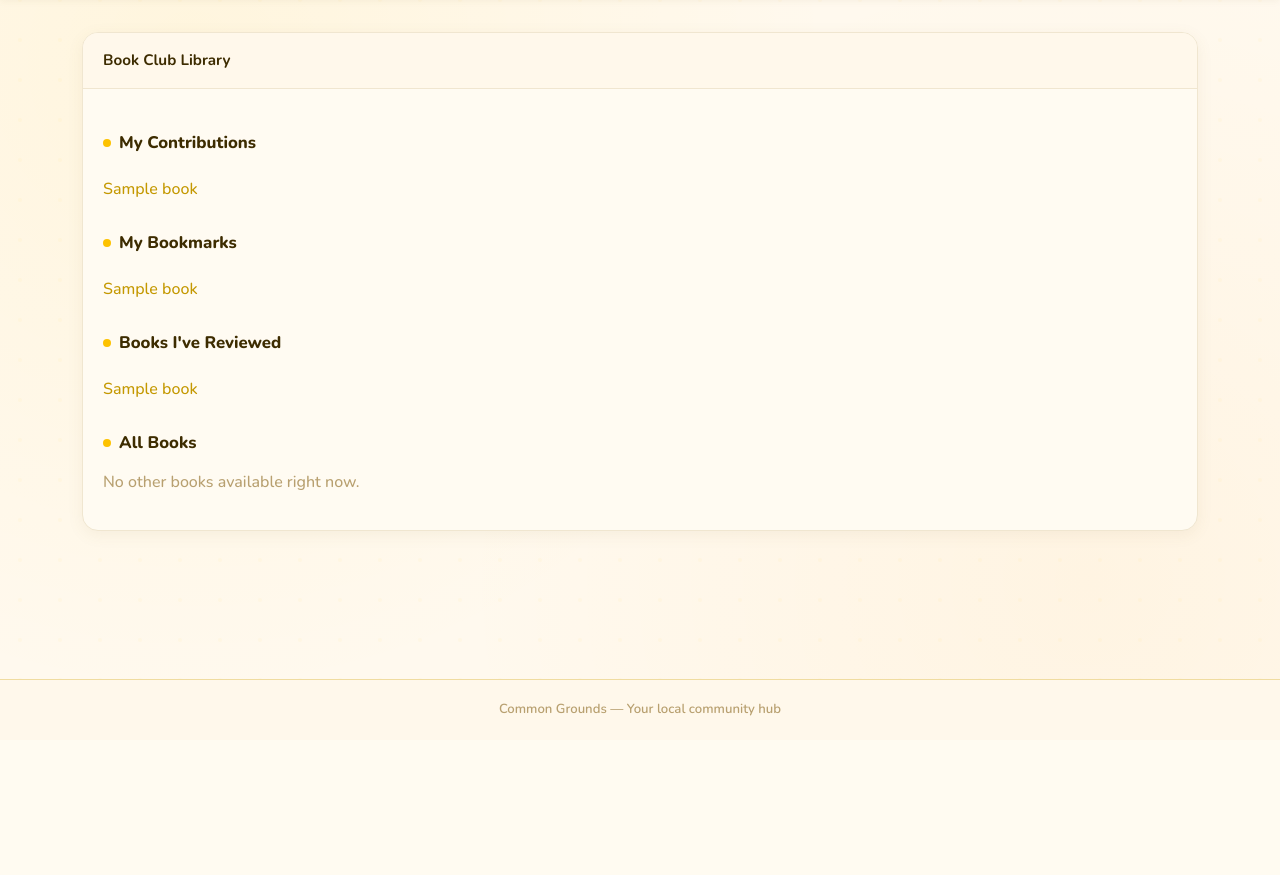
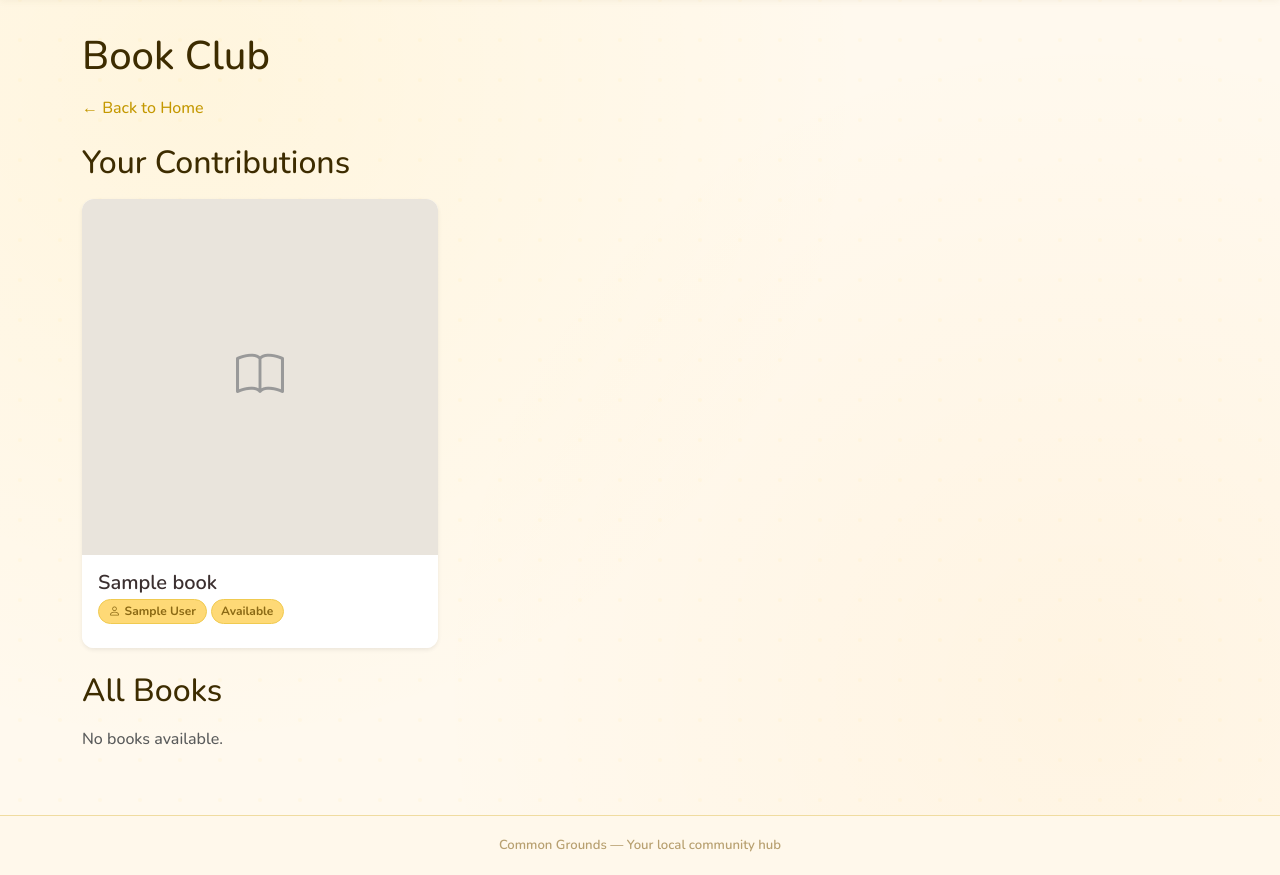
Before and after one commit to michellegillaineguzman/commongrounds-draft-5, a Django app: page /bookclub/books/ in a window 1280 px wide. Shown: the part 60-935 px from the top of the page. Before the commit the page ends 776 px from the top, so only its background shows below. Run offline with Django 5.2, Linux system fonts and the light colour scheme; a user stored in the database is signed in; tables that the repository leaves empty hold one stand-in row (values such as "Sample post").

Commit message:
edited forms to enhance styling and validation, update templates for standardizing the layout

```diff
--- a/bookclub/templates/bookclub/book_list.html
+++ b/bookclub/templates/bookclub/book_list.html
@@ -1,66 +1,79 @@
 {% extends "base.html" %}
 
-{% block title %}Book Club - List{% endblock %}
+{% block content %}
+<div class="container mt-4">
 
-{% block content %}
-<div class="container mt-4 mb-5">
-    <div class="card-cg">
-        <div class="card-header-cg">
-            Book Club Library
-        </div>
-        <div class="card-body">
-            <div class="mb-4">
+    <h1 class="mb-3">Book Club</h1>
+    <a href="{% url 'home' %}" class="cg-soft">← Back to Home</a>
+
+    <div class="mt-3 mb-4">
         {% if user.is_authenticated and user.profile.role == 'Book Contributor' %}
-                <a href="{% url 'bookclub:book_create' %}" class="btn btn-golden">Contribute a Book</a>
+            <a href="{% url 'bookclub:book_create' %}" class="cg-cta">+ Contribute a Book</a>
         {% endif %}
     </div>
 
     {% if user.is_authenticated %}
         {% if contributed %}
-                <h2 class="section-heading"><span class="dot"></span> My Contributions</h2>
-                <ul class="list-group mb-4">
-                    {% for book in contributed %}
-                    <li class="list-group-item bg-transparent border-0 ps-0">
-                        <a href="{% url 'bookclub:book_detail' book.pk %}" class="text-decoration-none">{{ book.title }}</a>
-                    </li>
+            <h2 class="mt-4 mb-3">Your Contributions</h2>
+            <div class="row row-cols-1 row-cols-md-3 g-4 mb-4">
+                {% for b in contributed %}
+                    <div class="col">
+                        <a href="{% url 'bookclub:book_detail' b.pk %}" class="text-decoration-none">
+                            <div class="card h-100 shadow-sm border-0" style="border-radius: 12px; overflow: hidden;">
+                                <div style="width: 100%; aspect-ratio: 1 / 1; overflow: hidden; background: #e9e4dc; display: flex; align-items: center; justify-content: center;">
+                                    {% if b.image %}
+                                        <img src="{{ b.image.url }}" alt="{{ b.title }}" style="width: 100%; height: 100%; object-fit: cover; display: block;">
+                                    {% else %}
+                                        <div style="color:#999;"><i class="bi bi-book" style="font-size:3rem;"></i></div>
+                                    {% endif %}
+                                </div>
+                                <div class="card-body" style="background:#fff;">
+                                    <h5 class="card-title mb-1" style="color:#3b2f2f;font-weight:600;">{{ b.title }}</h5>
+                                    <div class="d-flex flex-wrap gap-1 mb-2">
+                                        <span class="tag-cg"><i class="bi bi-person"></i> {{ b.author }}</span>
+                                        <span class="tag-cg {% if not b.available_to_borrow %}tag-full{% endif %}">
+                                            {% if b.available_to_borrow %}Available{% else %}Borrowed{% endif %}
+                                        </span>
+                                    </div>
+                                </div>
+                            </div>
+                        </a>
+                    </div>
                 {% endfor %}
-                </ul>
-                {% endif %}
-
-                {% if bookmarked %}
-                <h2 class="section-heading"><span class="dot"></span> My Bookmarks</h2>
-                <ul class="list-group mb-4">
-                    {% for book in bookmarked %}
-                    <li class="list-group-item bg-transparent border-0 ps-0">
-                        <a href="{% url 'bookclub:book_detail' book.pk %}" class="text-decoration-none">{{ book.title }}</a>
-                    </li>
-                    {% endfor %}
-                </ul>
-                {% endif %}
-
-                {% if reviewed %}
-                <h2 class="section-heading"><span class="dot"></span> Books I've Reviewed</h2>
-                <ul class="list-group mb-4">
-                    {% for book in reviewed %}
-                    <li class="list-group-item bg-transparent border-0 ps-0">
-                        <a href="{% url 'bookclub:book_detail' book.pk %}" class="text-decoration-none">{{ book.title }}</a>
-                    </li>
-                    {% endfor %}
-                </ul>
+            </div>
         {% endif %}
     {% endif %}
 
-            <h2 class="section-heading"><span class="dot"></span> All Books</h2>
-            <ul class="list-group">
-                {% for book in all_books %}
-                <li class="list-group-item bg-transparent border-0 ps-0">
-                    <a href="{% url 'bookclub:book_detail' book.pk %}" class="text-decoration-none">{{ book.title }}</a>
-                </li>
-                {% empty %}
-                <p class="text-muted-cg">No other books available right now.</p>
-                {% endfor %}
-            </ul>
+    <h2 class="mt-4 mb-3">All Books</h2>
+    {% if all_books %}
+        <div class="row row-cols-1 row-cols-md-3 g-4">
+            {% for b in all_books %}
+                <div class="col">
+                    <a href="{% url 'bookclub:book_detail' b.pk %}" class="text-decoration-none">
+                        <div class="card h-100 shadow-sm border-0" style="border-radius: 12px; overflow: hidden;">
+                            <div style="width: 100%; aspect-ratio: 1 / 1; overflow: hidden; background: #e9e4dc; display: flex; align-items: center; justify-content: center;">
+                                {% if b.image %}
+                                    <img src="{{ b.image.url }}" alt="{{ b.title }}" style="width: 100%; height: 100%; object-fit: cover; display: block;">
+                                {% else %}
+                                    <div style="color:#999;"><i class="bi bi-journal-text" style="font-size:3rem;"></i></div>
+                                {% endif %}
+                            </div>
+                            <div class="card-body" style="background:#fff;">
+                                <h5 class="card-title mb-1" style="color:#3b2f2f;font-weight:600;">{{ b.title }}</h5>
+                                <div class="d-flex flex-wrap gap-1 mb-2">
+                                    <span class="tag-cg"><i class="bi bi-person"></i> {{ b.author }}</span>
+                                    <span class="tag-cg {% if not b.available_to_borrow %}tag-full{% endif %}">
+                                        {% if b.available_to_borrow %}Available{% else %}Borrowed{% endif %}
+                                    </span>
                                 </div>
                             </div>
                         </div>
+                    </a>
+                </div>
+            {% endfor %}
+        </div>
+    {% else %}
+        <p class="text-muted">No books available.</p>
+    {% endif %}
+</div>
 {% endblock %}
```
Also changed, not shown: bookclub/forms.py (+23 -79 lines), bookclub/templates/bookclub/book_borrow.html (+10 -21 lines), bookclub/templates/bookclub/book_detail.html (+42 -56 lines), bookclub/templates/bookclub/book_form.html (+8 -29 lines). Lines whose indentation alone changed are shown as unchanged.
